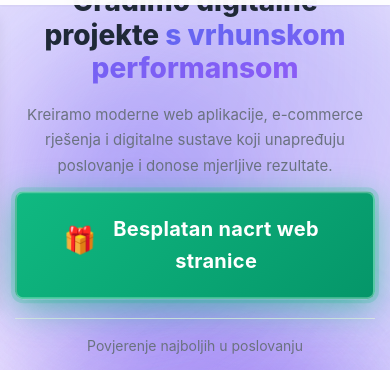
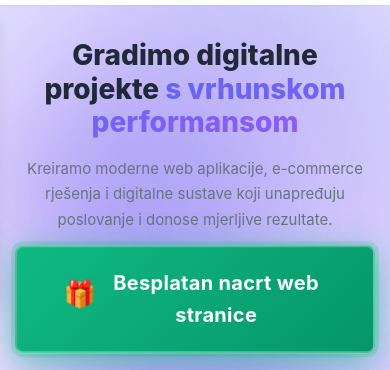
Before and after one commit to DanijelaColic/ENKR, a website built with Vite: page index.html in a window 390 px wide. Shown: the part 65-435 px from the top of the page. Built offline with nearby package versions, Linux system fonts and the light colour scheme.

Commit message:
cjenik 4

```diff
--- a/styles.css
+++ b/styles.css
@@ -153,7 +153,7 @@ body {
   display: flex;
   align-items: center;
   justify-content: center;
-  padding: 60px 0;
+  padding: 80px 0 60px;
   overflow: hidden;
   background: linear-gradient(135deg, #f0f4ff 0%, #faf5ff 50%, #f0f9ff 100%);
 }
@@ -169,6 +169,7 @@ body {
 
 .hero-content {
   z-index: 2;
+  padding-top: 3rem;
 }
 
 .hero-image {
@@ -2550,8 +2551,12 @@ button[type="submit"]:disabled {
   }
 
   .hero {
-    padding: 50px 0;
+    padding: 80px 0 50px;
     min-height: 70vh;
+  }
+
+  .hero-content {
+    padding-top: 1.5rem;
   }
 
   .hero-wrapper {
```
